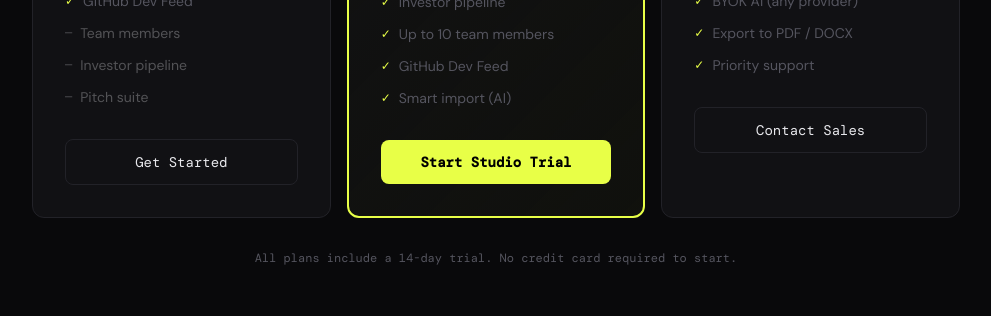
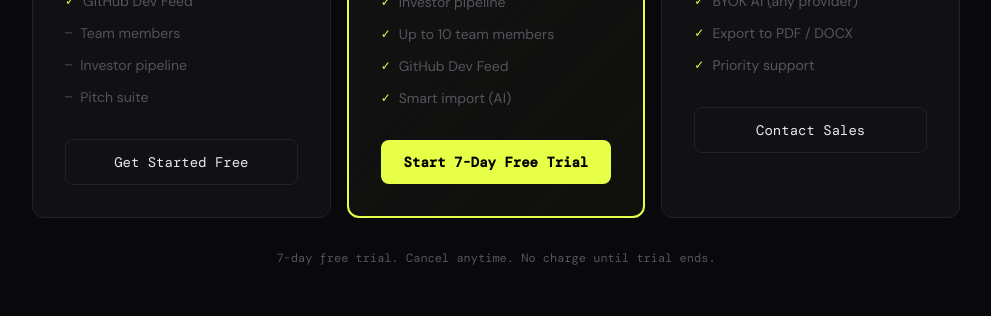
Before and after one commit to Tritium0728/Codex-App, a Next.js app: page / in a window 1280 px wide. Shown: the part 2460-2776 px from the top of the page, without its empty margins (144-1135 px from the left). Built offline with nearby package versions, Linux system fonts and the light colour scheme; no server answers; a web font is replaced by a local one.

Commit message:
Remove upgrade banners, fix pricing loop, all features open

```diff
--- a/src/app/page.tsx
+++ b/src/app/page.tsx
@@ -1,6 +1,30 @@
+'use client'
 import Link from 'next/link'
+import { useState } from 'react'
 
 export default function HomePage() {
+  const [loading, setLoading] = useState<string | null>(null)
+
+  const checkout = async (tier: string) => {
+    setLoading(tier)
+    try {
+      const res = await fetch('/api/stripe/checkout', {
+        method: 'POST',
+        headers: { 'Content-Type': 'application/json' },
+        body: JSON.stringify({ tier })
+      })
+      const data = await res.json()
+      if (data.url) window.location.href = data.url
+      else if (data.error) {
+        // Not logged in - go to signup
+        window.location.href = '/auth/signup'
+      }
+    } catch {
+      window.location.href = '/auth/signup'
+    }
+    setLoading(null)
+  }
+
   return (
     <main className="min-h-screen bg-[#09090b] text-[#e8e8ec] overflow-x-hidden">
 
@@ -118,7 +142,7 @@
                 <li key={f} className="flex items-start gap-2 text-sm opacity-30"><span className="font-mono text-xs mt-0.5">—</span>{f}</li>
               ))}
             </ul>
-            <Link href="/auth/signup" className="block text-center border border-[#222228] text-[#e8e8ec] font-mono text-sm py-3 rounded-lg hover:border-[#55555f] hover:bg-[#18181d] transition-all">Get Started</Link>
+            <Link href="/auth/signup" className="block text-center border border-[#222228] text-[#e8e8ec] font-mono text-sm py-3 rounded-lg hover:border-[#55555f] hover:bg-[#18181d] transition-all">Get Started Free</Link>
           </div>
 
           <div className="bg-[#111114] border-2 border-[#e8ff47] rounded-xl p-8 relative hover:-translate-y-1 transition-transform" style={{background:'linear-gradient(135deg,#111114 0%,rgba(232,255,71,0.03) 100%)'}}>
@@ -132,7 +156,7 @@
                 <li key={f} className="flex items-start gap-2 text-sm text-[#55555f]"><span className="text-[#e8ff47] font-mono text-xs mt-0.5">✓</span>{f}</li>
               ))}
             </ul>
-            <Link href="/auth/signup" className="block text-center bg-[#e8ff47] text-black font-mono font-semibold text-sm py-3 rounded-lg hover:opacity-85 transition-opacity">Start Studio Trial</Link>
+            <button onClick={() => checkout('studio')} disabled={loading === 'studio'} className="w-full text-center bg-[#e8ff47] text-black font-mono font-semibold text-sm py-3 rounded-lg hover:opacity-85 transition-opacity disabled:opacity-50">{loading === 'studio' ? 'Loading...' : 'Start 7-Day Free Trial'}</button>
           </div>
 
           <div className="bg-[#111114] border border-[#222228] rounded-xl p-8 hover:-translate-y-1 transition-transform">
@@ -145,11 +169,11 @@
                 <li key={f} className="flex items-start gap-2 text-sm text-[#55555f]"><span className="text-[#e8ff47] font-mono text-xs mt-0.5">✓</span>{f}</li>
               ))}
             </ul>
-            <Link href="/auth/signup" className="block text-center border border-[#222228] text-[#e8e8ec] font-mono text-sm py-3 rounded-lg hover:border-[#55555f] hover:bg-[#18181d] transition-all">Contact Sales</Link>
+            <a href="mailto:hello@thecodexstudio.co" className="block text-center border border-[#222228] text-[#e8e8ec] font-mono text-sm py-3 rounded-lg hover:border-[#55555f] hover:bg-[#18181d] transition-all">Contact Sales</a>
           </div>
         </div>
 
-        <p className="text-center text-[#55555f] font-mono text-xs mt-8">All plans include a 14-day trial. No credit card required to start.</p>
+        <p className="text-center text-[#55555f] font-mono text-xs mt-8">7-day free trial. Cancel anytime. No charge until trial ends.</p>
       </section>
 
       {/* CTA */}
```
